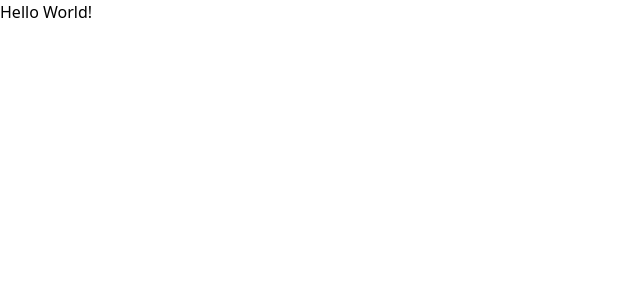
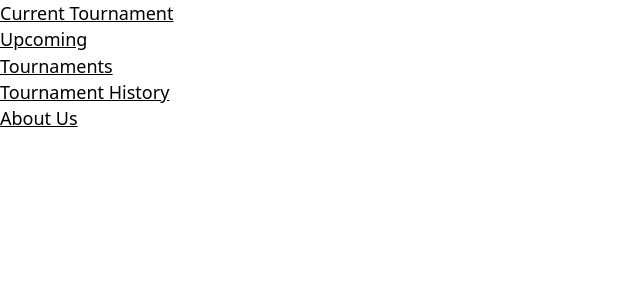
Before and after one commit to mullinsel/MHKChess, a Svelte app: page / in a window 1280 px wide. Shown: the top 300 px of the page, without its empty margins (0-640 px from the left). Built offline with nearby package versions, Linux system fonts and the light colour scheme.

Commit message:
make nav a ul

```diff
--- a/src/layout/Nav.svelte
+++ b/src/layout/Nav.svelte
@@ -1,9 +1,15 @@
-<div>
-    <button><a href="#/currentTournament" class="button">Current Tournament</a></button>
-    <button><a href="#/upcomingTournaments"class="button" style="display:inline;">Upcoming Tournaments</a></button>
-    <button><a href="#/tournamentHistory"class="button">Tournament History</a></button>
-    <button><a href="#/aboutUs" class="button">About Us</a></button>
-</div>
+<nav>
+    <ul class="list-none m-0">
+        <li><a href="#/currentTournament" class="button">Current Tournament</a></li>
+        <li>
+            <a href="#/upcomingTournaments" class="button" style="display:inline;"
+                >Upcoming Tournaments</a
+            >
+        </li>
+        <li><a href="#/tournamentHistory" class="button">Tournament History</a></li>
+        <li><a href="#/aboutUs" class="button">About Us</a></li>
+    </ul>
+</nav>
 
 <style>
     a.button {
--- a/src/pages/Home.svelte
+++ b/src/pages/Home.svelte
@@ -1,3 +1,5 @@
 <script lang="ts">
+    import Nav from '../layout/Nav.svelte';
 </script>
-<div class="min-h-screen h-full">Hello World!</div>
+
+<div class="min-h-screen h-full"><Nav /></div>
```
Lines whose indentation alone changed are shown as unchanged.
